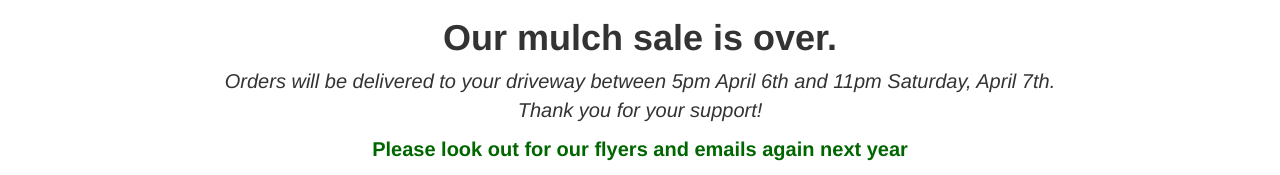
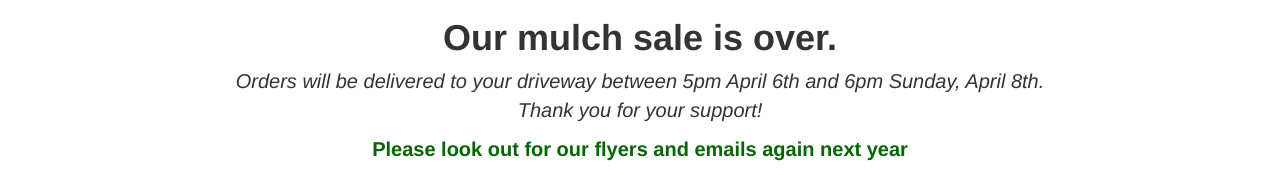
Before and after one commit to treasurer1154/mulch2019, a plain HTML site: page index-sale-over.html in a window 1280 px wide. Shown: the part 459-634 px from the top of the page. Drawn offline with nearby package versions, Linux system fonts and the light colour scheme.

Commit message:
Update index-sale-over.html

```diff
--- a/index-sale-over.html
+++ b/index-sale-over.html
@@ -132,7 +132,7 @@
 
     <h1 class="subtitle">Our mulch sale is over.</h1>
 
-    <p class="sublead">Orders will be delivered to your driveway between 5pm April 6th and 11pm Saturday, April 7th.<br/> Thank you for your support!</p>
+    <p class="sublead">Orders will be delivered to your driveway between 5pm April 6th and 6pm Sunday, April 8th.<br/> Thank you for your support!</p>
     <p class="adlead">Please look out for our flyers and emails again next year<p>
     <p class="sublead">If you have any questions about your orders, please email us at mulch@ashburntroop1154.org<br/>
     </p>
```
